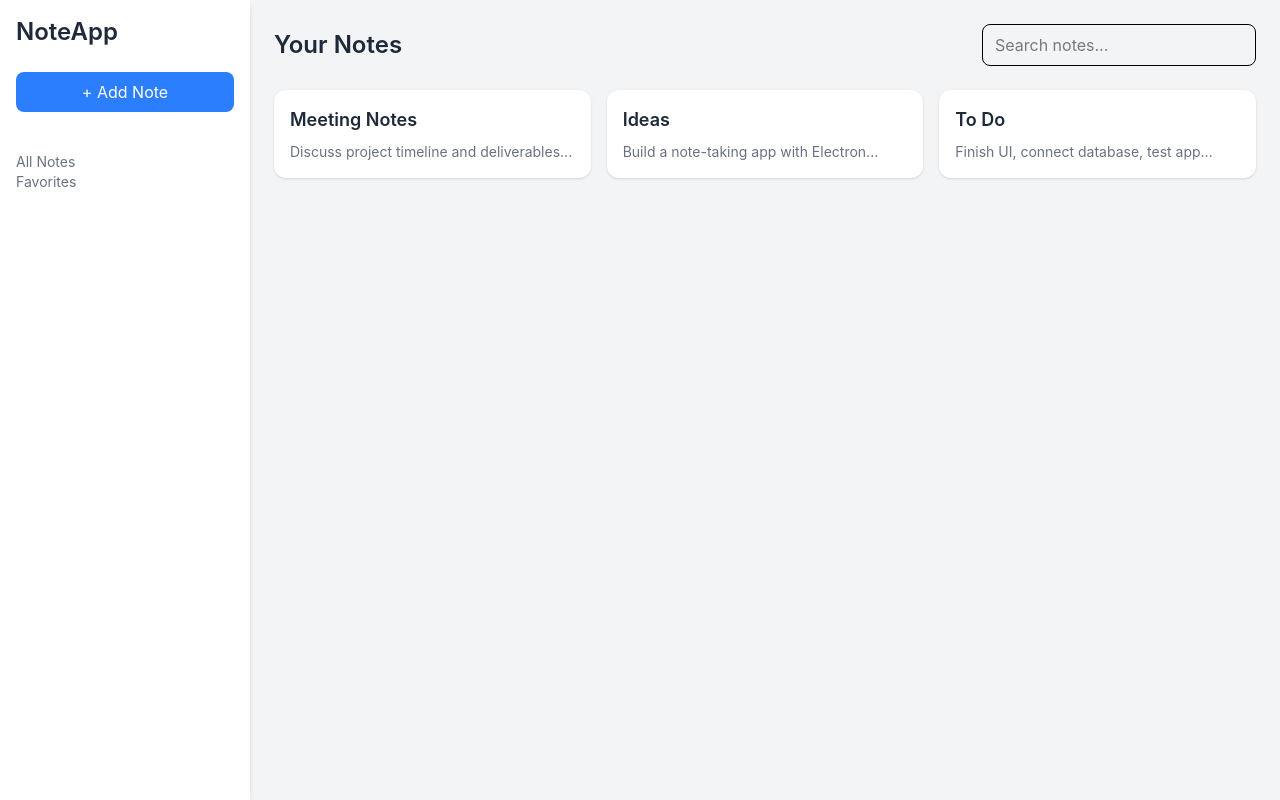
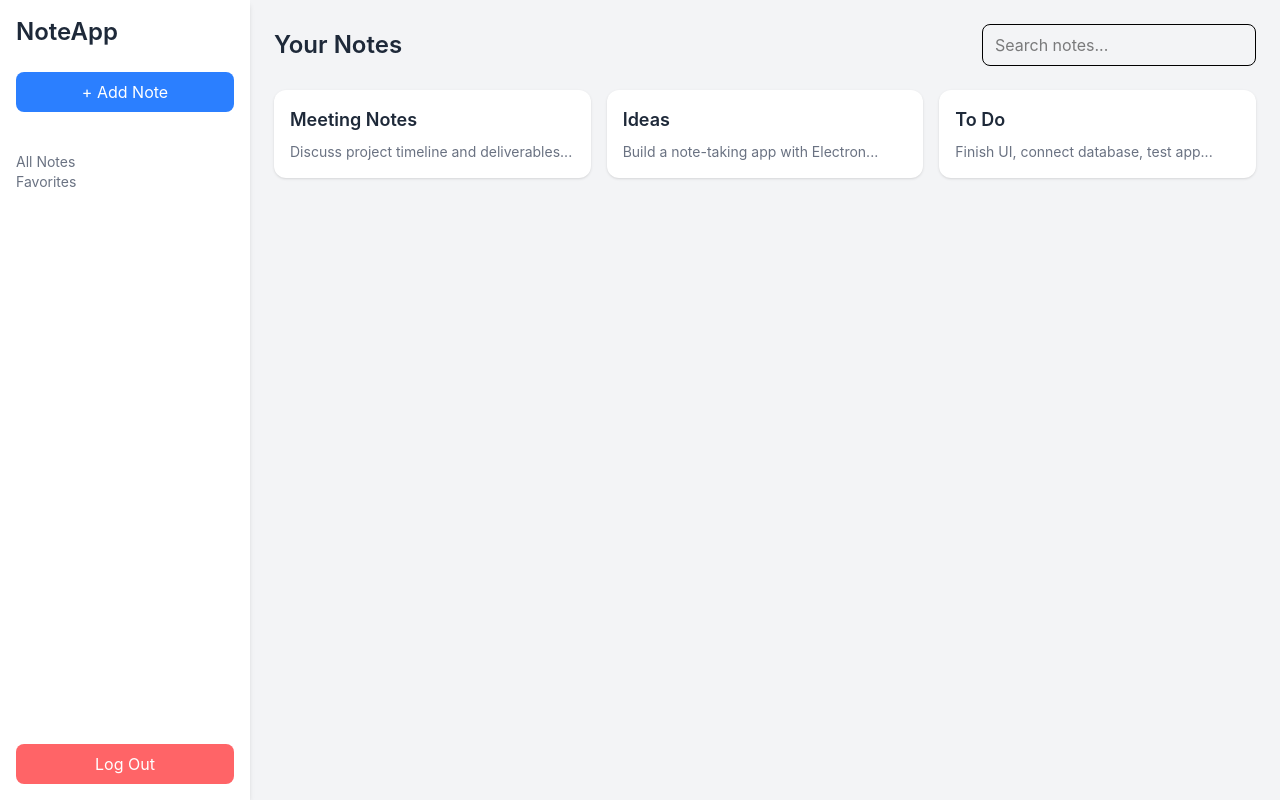
Before and after one commit to Emerging-coders09/Notes-Application, a React (Vite) app: page /#/notes in a window 1280 px wide. Built offline with nearby package versions, Linux system fonts and the light colour scheme.

Commit message:
admin login

```diff
--- a/Pages/Login.jsx
+++ b/Pages/Login.jsx
@@ -2,6 +2,7 @@ import React, { useState } from 'react'
 import { useNavigate } from 'react-router-dom'
 
 const Login = () => {
+  const navigate = useNavigate()
   const [values , setValues] = useState({
     email : '',
     password : ''
@@ -12,11 +13,15 @@ const Login = () => {
       email : values.email ,
       password : values.password
     })
-    console.log(data)
+    if(data) {
+      // localStorage.setItem('user', JSON.stringify(data.user))
+      alert("Logged In successfully")
+      // navigate('/notes')
+    }
+
 
   }
 
-  const navigate = useNavigate()
   return (
     <div className="w-full h-screen flex items-center justify-center bg-gray-100">
 
--- a/Pages/Notes.jsx
+++ b/Pages/Notes.jsx
@@ -1,8 +1,14 @@
 import React from 'react'
+import { useNavigate } from 'react-router-dom'
 
 const Notes = () => {
+  const navigate = useNavigate()
 
 
+  const handleLogOut = ()=>{
+    alert("LoggedOut successfully")
+    navigate('/')
+  }
 
   return (
     <div className="w-full h-screen flex bg-gray-100">
@@ -18,6 +24,10 @@ const Notes = () => {
           <p className="cursor-pointer hover:text-black">All Notes</p>
           <p className="cursor-pointer hover:text-black">Favorites</p>
         </div>
+
+        <button className="mt-auto bg-red-400 text-white py-2 rounded-lg hover:bg-red-600 transition cursor-pointer" onClick={handleLogOut}>
+          Log Out
+        </button>
       </div>
 
       <div className="flex-1 p-6 flex flex-col gap-6">
```
